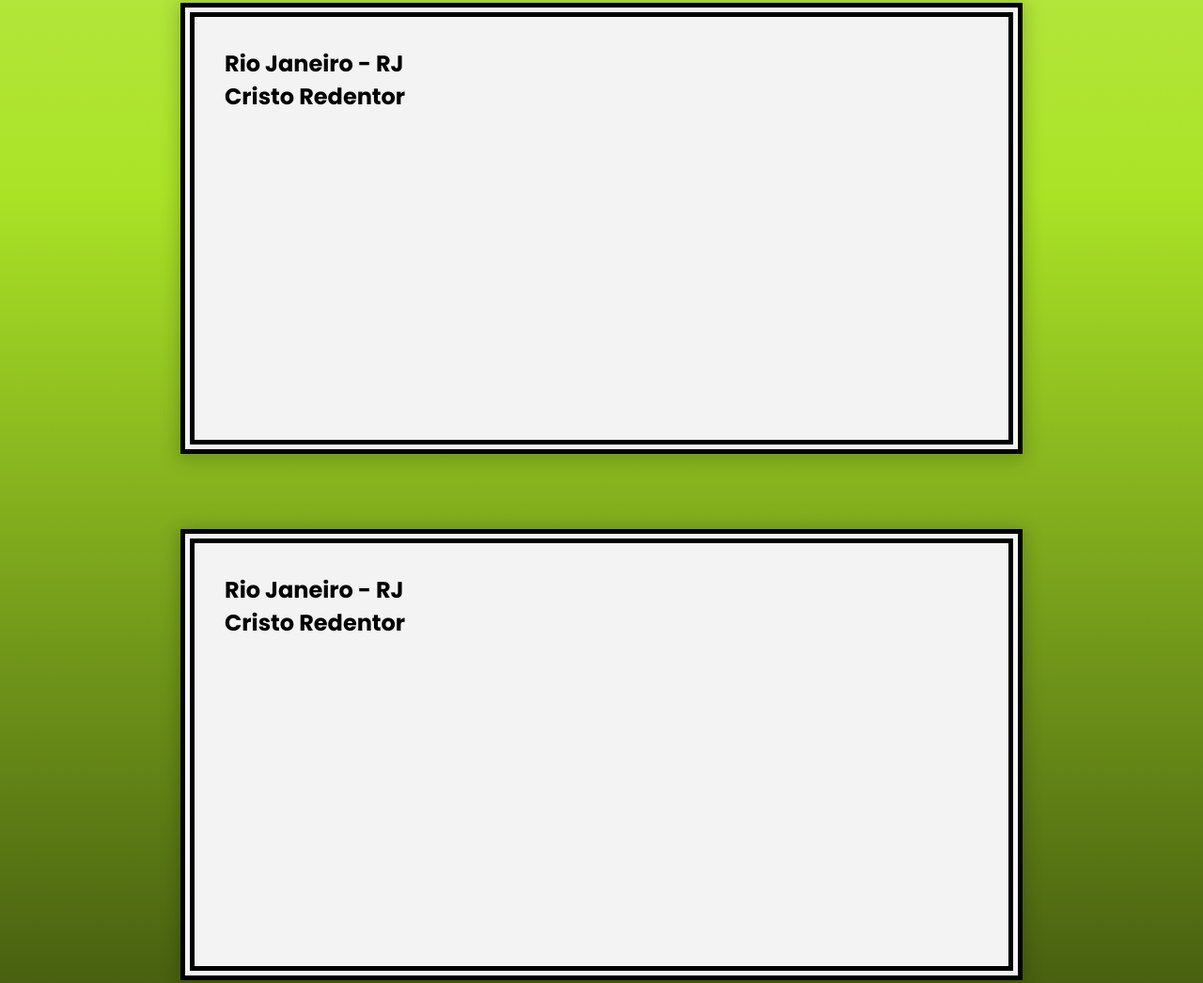
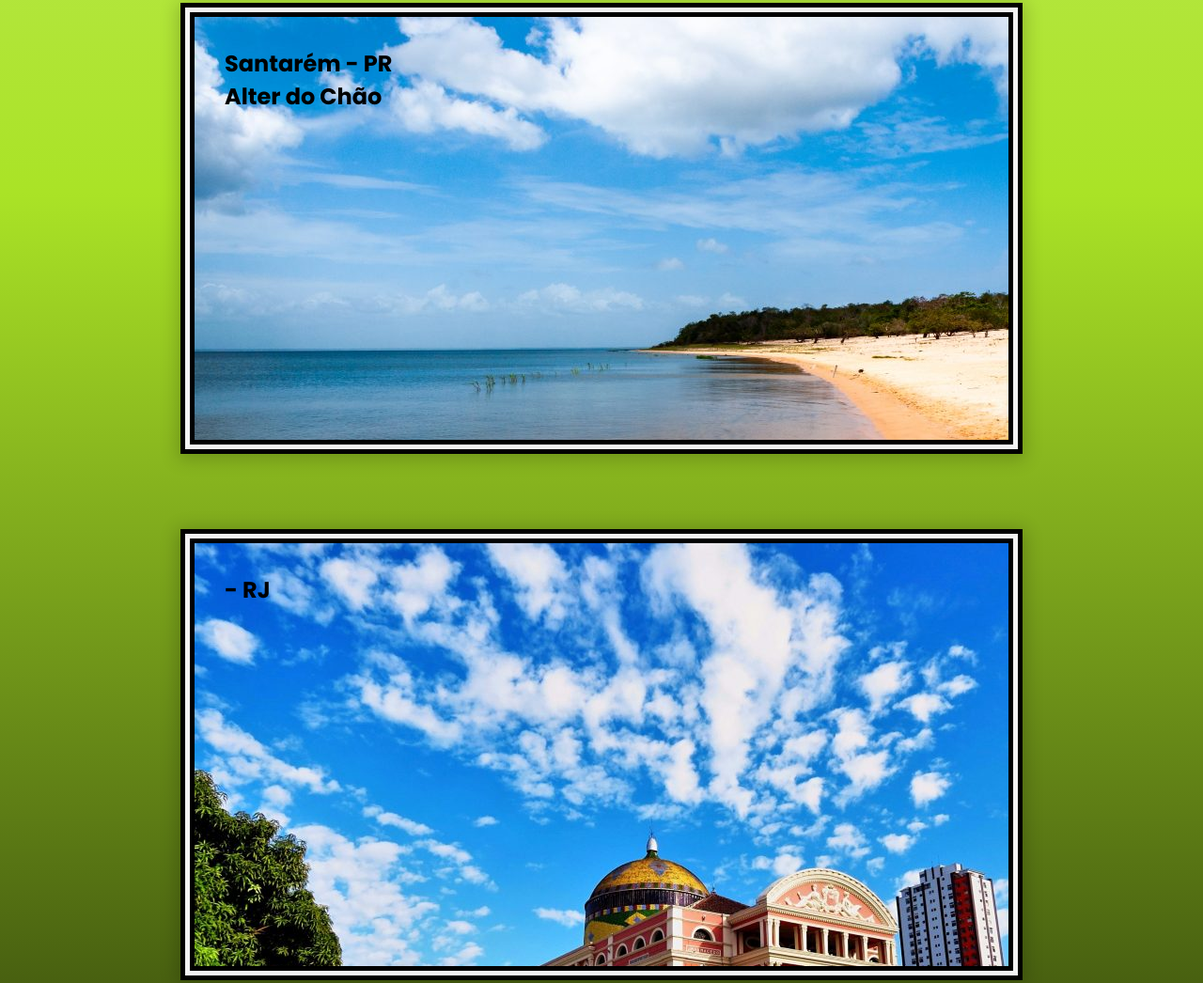
Before and after one commit to RaulFerreiraSilva/Site-Regioes, a website: page norte.html in a window 1280 px wide. Shown: the part 1257-2303 px from the top of the page at 94% size. Drawn offline with Linux system fonts and the light colour scheme; files whose address does not match are found by name.

Commit message:
comiit leo- imagens

```diff
--- a/norte.html
+++ b/norte.html
@@ -93,10 +93,10 @@
                             <div class="card__inner">
                                 <div class="card__face card__face--front">
                                     <div class="titulo-cartao">
-                                        <h1>Rio Janeiro - RJ</h1>
-                                        <h2>Cristo Redentor</h2>
+                                        <h1>Santarém - PR</h1>
+                                        <h2>Alter do Chão</h2>
                                     </div>
-                                    <img src="img/cristo_redentor.jpg" alt="">
+                                    <img src="img/cards/Altar do chao -Pará (norte).jpg" alt="Altar do chão-Pará ">
                                 </div>
                                 <div class="card__face card__face--back">
                                     <div class="card__content">
@@ -104,28 +104,25 @@
                                         <div class="card__body">
                                             <div class="texto-cartao">
                                                 <h1 class="titulo-cartao-atras">Descrição:</h1>
-                                                <p class="conteudo-texto">Lorem ipsum dolor sit amet consectetur
-                                                    adipisicing
-                                                    elit. Nam neque minus
-                                                    consequatur. Eaque asperiores officia dolores, voluptatibus fuga
-                                                    quae
-                                                    atque
-                                                    quasi quaerat accusamus illum, eum et ipsum voluptates ab itaque.
+                                                <p class="conteudo-texto">Praia doce mais famosa do país, Alter do Chão
+                                                    fica no distrito de Santarém, no Pará, e tem como característica
+                                                    principal a areia clara e a água translúcida do Rio Tapajós. Já
+                                                    eleito como um dos mais bonitos destinos de praia do Brasil, ali é
+                                                    possível fazer passeios de barco e trilhas pela floresta. Ah, e
+                                                    detalhe: a melhor época pra ir pra lá é em setembro, momento em que
+                                                    o volume de água do rio diminui e bancos de areia se formam.
                                                 </p>
                                             </div>
                                             <div class="linha"></div>
                                             <div class="texto-cartao lado">
                                                 <h1 class="titulo-cartao-atras-lado">Criterios:</h1>
                                                 <ul class="ul-Criterio">
-                                                    <li>Clima:</li>
-                                                    <li>Prato tipico:</li>
+                                                    <li>Clima: Quente</li>
+                                                    <li>Pratos Típicos: Pato no tucupi, Maniçoba, Caruru, Tacacá,
+                                                        Mujica...</li>
                                                 </ul>
-                                                <img src="" alt="Prato Tipico">
-                                                <p>Lorem ipsum dolor sit amet consectetur adipisicing elit. Fuga
-                                                    laudantium
-                                                    aut quia sit eius tempora. Velit ad eum, officiis minus, dignissimos
-                                                    ducimus ratione aliquid, sapiente voluptatem expedita earum quasi
-                                                    molestiae.</p>
+
+                                                <p></p>
                                             </div>
                                         </div>
                                     </div>
@@ -137,9 +134,10 @@
                             <div class="card__inner1">
                                 <div class="card__face card__face--front">
                                     <div class="titulo-cartao">
-                                        <h1>Rio Janeiro - RJ</h1>
-                                        <h2>Cristo Redentor</h2>
+                                        <h1>- RJ</h1>
+                                        <h2></h2>
                                     </div>
+                                    <img src="img/cards/teatro-amazonas.jpg" alt="">
                                 </div>
                                 <div class="card__face card__face--back">
                                     <div class="card__content">
@@ -147,28 +145,25 @@
                                         <div class="card__body">
                                             <div class="texto-cartao">
                                                 <h1 class="titulo-cartao-atras">Descrição:</h1>
-                                                <p class="conteudo-texto">Lorem ipsum dolor sit amet consectetur
-                                                    adipisicing
-                                                    elit. Nam neque minus
-                                                    consequatur. Eaque asperiores officia dolores, voluptatibus fuga
-                                                    quae
-                                                    atque
-                                                    quasi quaerat accusamus illum, eum et ipsum voluptates ab itaque.
+                                                <p class="conteudo-texto">Um dos mais importantes pontos turísticos da
+                                                    cidade, o Teatro Amazonas é símbolo da era de ouro de Manaus, que se
+                                                    deu durante o Ciclo da Borracha. Foi inaugurado em 1896 e, além de
+                                                    ser palco para os mais variados espetáculos, hoje conta com um
+                                                    acervo histórico supercompleto, funcionando como museu. O espaço já
+                                                    recebeu, entre outros eventos, óperas, musicais, peças de teatro,
+                                                    shows de cantores líricos e populares, festivais, grupos de dança,
+                                                    bandas, corais e orquestras.
                                                 </p>
                                             </div>
                                             <div class="linha"></div>
                                             <div class="texto-cartao lado">
                                                 <h1 class="titulo-cartao-atras-lado">Criterios:</h1>
                                                 <ul>
-                                                    <li>Clima:</li>
+                                                    <li>Clima: Úmido</li>
                                                     <li>Prato tipico:</li>
                                                 </ul>
-                                                <img src="" alt="Prato Tipico">
-                                                <p>Lorem ipsum dolor sit amet consectetur adipisicing elit. Fuga
-                                                    laudantium
-                                                    aut quia sit eius tempora. Velit ad eum, officiis minus, dignissimos
-                                                    ducimus ratione aliquid, sapiente voluptatem expedita earum quasi
-                                                    molestiae.</p>
+
+                                                <p></p>
                                             </div>
                                         </div>
                                     </div>
@@ -185,6 +180,7 @@
                                     <h1>Rio Janeiro - RJ</h1>
                                     <h2>Cristo Redentor</h2>
                                 </div>
+                                <img src="img/cards/Trrilha de Samaúma - Amapá (norte).jpg" alt="">
                             </div>
                             <div class="card__face card__face--back">
                                 <!--Parte de tras do cartão-->
@@ -193,12 +189,15 @@
                                     <div class="card__body">
                                         <div class="texto-cartao">
                                             <h1 class="titulo-cartao-atras">Descrição:</h1>
-                                            <p class="conteudo-texto">Lorem ipsum dolor sit amet consectetur adipisicing
-                                                elit. Nam neque minus
-                                                consequatur. Eaque asperiores officia dolores, voluptatibus fuga quae
-                                                atque
-                                                quasi quaerat accusamus illum, eum et ipsum voluptates ab itaque.</p>
+                                            <p class="conteudo-texto">Na Ilha de Santana, no Amapá, a Trilha da Samaúma é um atrativo e
+                                                tanto pra quem está a fim de muito contato com a natureza. Cercada
+                                                pelo Rio Amazonas e com uma flora milenar, que abriga árvores de
+                                                grande porte, bem como açaizais e plantas raras e coloridas, a
+                                                trilha passa por riachos, igarapés e samaúmas centenárias que somam
+                                                mais de 400 anos. Para completar, a gastronomia local é uma delícia
+                                                e é bem fácil encontrá-la pela ilha.</p>
                                         </div>
+
                                         <div class="linha"></div>
                                         <div class="texto-cartao lado">
                                             <h1 class="titulo-cartao-atras-lado">Criterios:</h1>
@@ -206,11 +205,8 @@
                                                 <li>Clima:</li>
                                                 <li>Prato tipico:</li>
                                             </ul>
-                                            <img src="" alt="Prato Tipico">
-                                            <p>Lorem ipsum dolor sit amet consectetur adipisicing elit. Fuga laudantium
-                                                aut
-                                                quia sit eius tempora. Velit ad eum, officiis minus, dignissimos ducimus
-                                                ratione aliquid, sapiente voluptatem expedita earum quasi molestiae.</p>
+
+                                            <p></p>
                                         </div>
                                     </div>
                                 </div>
```
Also changed, not shown: img/cards/Altar do chao -Pará (norte).jpg (added), img/cards/Trrilha de Samaúma - Amapá (norte).jpg (added), img/cards/teatro-amazonas.jpg (added), img/regioes/norte/Pato no tucupi.jpg (added), img/regioes/norte/Tacacá.jpg (added).
